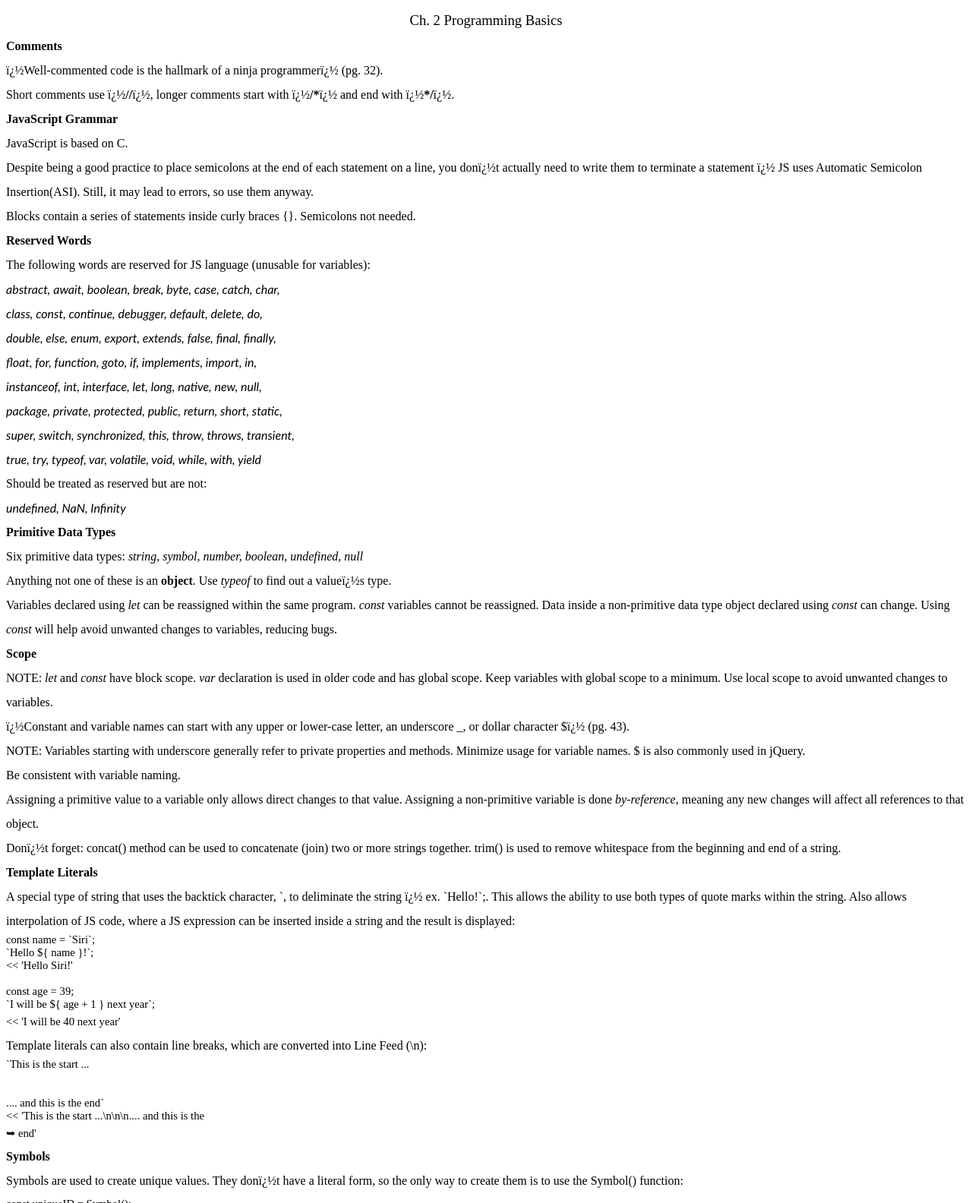
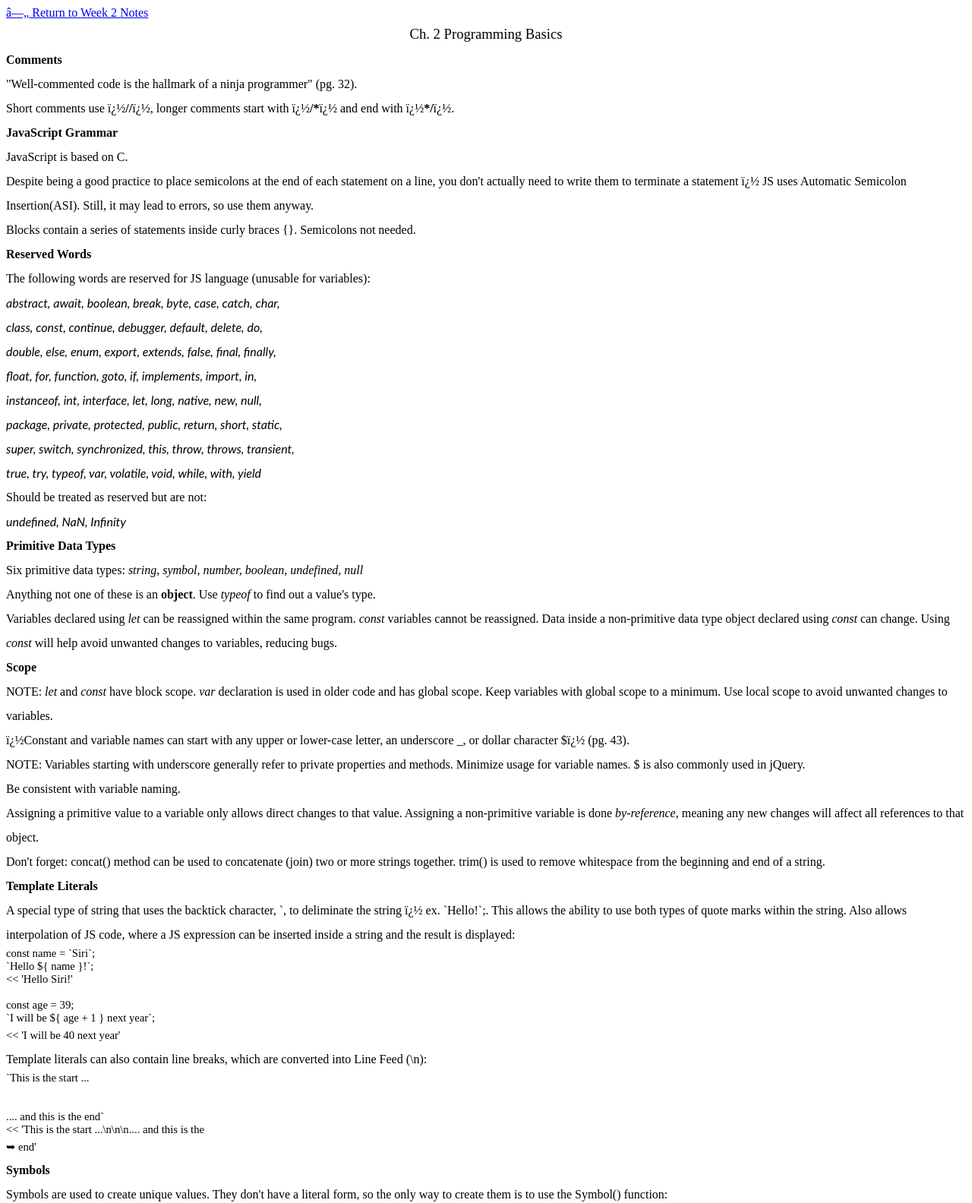
Before and after one commit to lzurch3r/Portfolio, a plain HTML site: page week2/chapter2Notes.html in a window 1280 px wide. Shown: the top 1584 px of the page at 76% size. Drawn offline with Linux system fonts and the light colour scheme.

Commit message:
finalized week 2 notes

```diff
--- a/week2/chapter2Notes.html
+++ b/week2/chapter2Notes.html
@@ -9,6 +9,7 @@ xmlns="http://www.w3.org/TR/REC-html40">
 <meta name=ProgId content=Word.Document>
 <meta name=Generator content="Microsoft Word 15">
 <meta name=Originator content="Microsoft Word 15">
+<title>Ch. 2 Notes</title>
 <link rel=File-List href="chapter2Notes_files/filelist.xml">
 <!--[if gte mso 9]><xml>
  <o:DocumentProperties>
@@ -766,7 +767,9 @@ div.WordSection1
 </head>
 
 <body lang=EN-US style='tab-interval:.5in;word-wrap:break-word'>
-
+<div>
+      <a href="index.html">◄ Return to Week 2 Notes</a>
+    </div>
 <div class=WordSection1>
 
 <p class=MsoNormal align=center style='text-align:center'><span
@@ -775,7 +778,7 @@ Programming Basics<o:p></o:p></span></p>
 
 <p class=MsoNormal><b>Comments<o:p></o:p></b></p>
 
-<p class=MsoNormal>�Well-commented code is the hallmark of a ninja programmer�
+<p class=MsoNormal>"Well-commented code is the hallmark of a ninja programmer"
 (pg. 32).</p>
 
 <p class=MsoNormal>Short comments use �<b>//</b>�, longer comments start with �<b>/*</b>�
@@ -786,7 +789,7 @@
 <p class=MsoNormal>JavaScript is based on C.</p>
 
 <p class=MsoNormal>Despite being a good practice to place semicolons at the end
-of each statement on a line, you don�t actually need to write them to terminate
+of each statement on a line, you don't actually need to write them to terminate
 a statement � JS uses Automatic Semicolon <span class=GramE>Insertion(</span>ASI).
 Still, it may lead to errors, so use them anyway.</p>
 
@@ -848,7 +851,7 @@ undefined, null<o:p></o:p></i></span></p>
 
 <p class=MsoNormal><span style='mso-bidi-font-family:"Times New Roman"'>Anything
 not one of these is an <b>object</b>. Use <span class=SpellE><i>typeof</i></span>
-to find out a value�s type.<o:p></o:p></span></p>
+to find out a value's type.<o:p></o:p></span></p>
 
 <p class=MsoNormal><span style='mso-bidi-font-family:"Times New Roman"'>Variables
 declared using <i>let</i> can be reassigned within the same program. <i>const</i>
@@ -880,7 +883,7 @@ a primitive value to a variable only allows direct changes to that value. Assign
 a non-primitive variable is done <i>by-reference</i>, meaning any new changes will
 affect all references to that object.<o:p></o:p></span></p>
 
-<p class=MsoNormal><span style='mso-bidi-font-family:"Times New Roman"'>Don�t
+<p class=MsoNormal><span style='mso-bidi-font-family:"Times New Roman"'>Don't
 forget: <span class=SpellE><span class=GramE>concat</span></span><span
 class=GramE>(</span>) method can be used to concatenate (join) two or more
 strings together. <span class=GramE>trim(</span>) is used to remove whitespace
@@ -961,7 +964,7 @@ style='mso-bidi-font-size:12.0pt;line-height:200%;mso-bidi-font-family:"Times Ne
 
 <p class=MsoNormal><span style='mso-bidi-font-size:12.0pt;line-height:200%;
 mso-bidi-font-family:"Times New Roman"'>Symbols are used to create unique
-values. They don�t have a literal form, so the only way to create them is to
+values. They don't have a literal form, so the only way to create them is to
 use the <span class=GramE>Symbol(</span>) function:<o:p></o:p></span></p>
 
 <p class=MsoNormal><span style='font-size:11.0pt;line-height:200%;font-family:
@@ -994,7 +997,7 @@ class=GramE>Symbol(</span>this is a unique ID)</span><span style='font-size:
 14.0pt;line-height:200%;mso-bidi-font-family:"Times New Roman"'><o:p></o:p></span></p>
 
 <p class=MsoNormal><span style='mso-bidi-font-size:12.0pt;line-height:200%;
-mso-bidi-font-family:"Times New Roman"'>It�s impossible for the names of any
+mso-bidi-font-family:"Times New Roman"'>It's impossible for the names of any
 properties to clash with each other if they are symbols.<o:p></o:p></span></p>
 
 <p class=MsoNormal><b><span style='mso-bidi-font-size:12.0pt;line-height:200%;
@@ -1148,6 +1151,11 @@ if two values are equal, avoiding problems with JS type coercion.<o:p></o:p></sp
 
 </div>
 
+<br>
+<div>
+  <a href="index.html">◄ Return to Week 2 Notes</a>
+</div>
+
 </body>
 
 </html>
```
Also changed, not shown: week2/chapter3Notes.html (+9 -0 lines), week2/chapter4Notes.html (+10 -0 lines), week2/index.html (+1 -1 lines).
